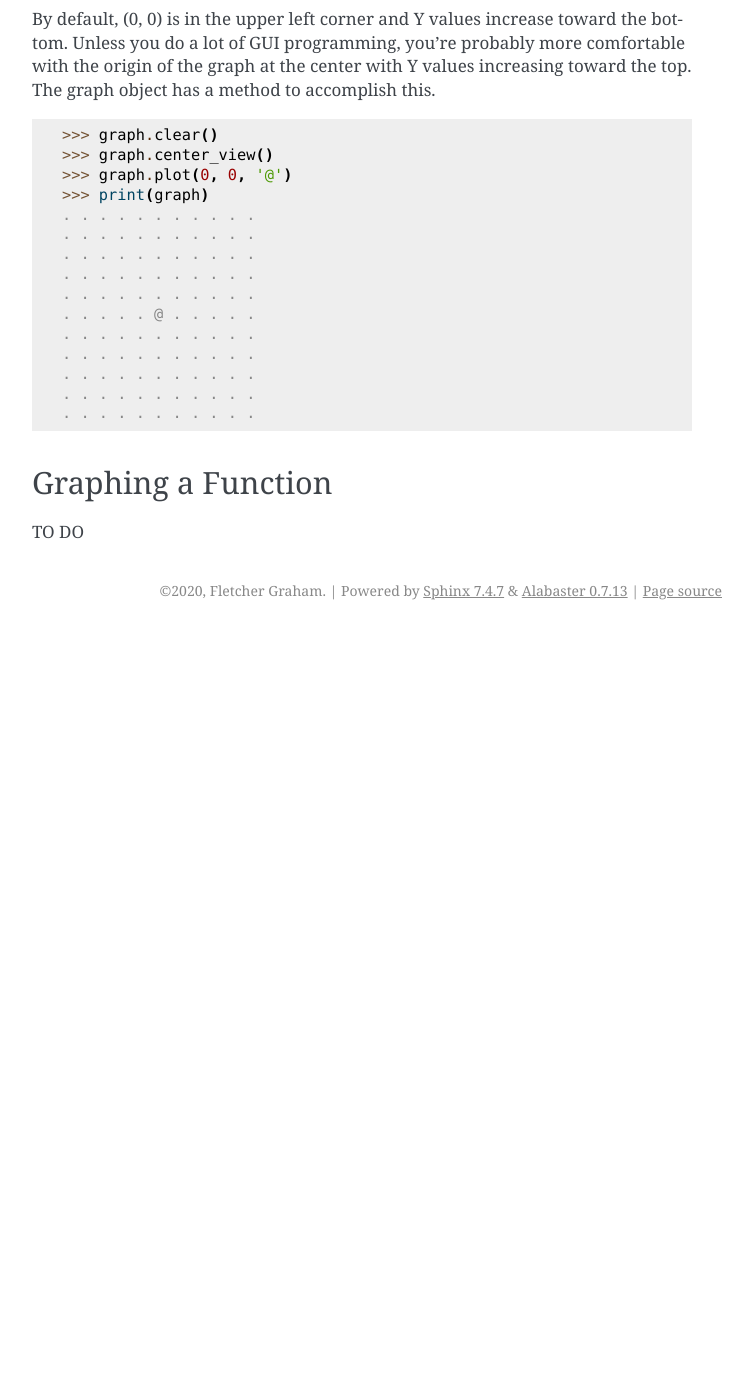
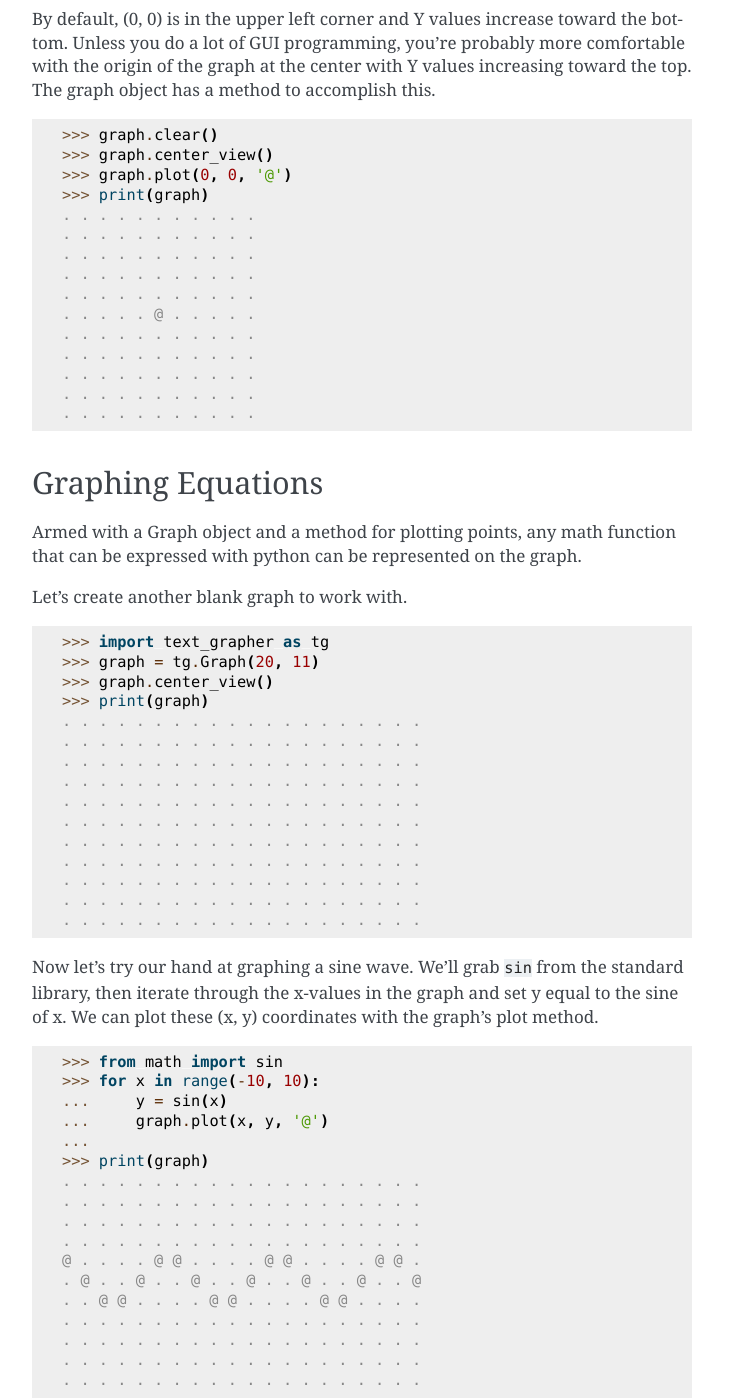
Before and after one commit to fletchgraham/text_grapher, a Sphinx documentation site: the page built from docs/source/getting_started.rst, in a window 1280 px wide and 1400 px high, scrolled down 1050 px. Shown: the whole window, without its empty margins (388-1141 px from the left). Built offline with Sphinx 7.4.7, drawn with Linux system fonts in a browser that asks for light colours; before the commit the page ends 1680 px from its top, so only the background shows below that; some of the changed text lies outside the part shown.

Commit message:
write a section about graphing equations

```diff
--- a/docs/source/getting_started.rst
+++ b/docs/source/getting_started.rst
@@ -70,8 +70,89 @@ toward the top. The graph object has a method to accomplish this.
 . . . . . . . . . . .
 . . . . . . . . . . .
 
-*******************
-Graphing a Function
-*******************
+******************
+Graphing Equations
+******************
 
-TO DO
+Armed with a Graph object and a method for plotting points,
+any math function that can be expressed with python can be
+represented on the graph.
+
+Let's create another blank graph to work with.
+
+>>> import text_grapher as tg
+>>> graph = tg.Graph(20, 11)
+>>> graph.center_view()
+>>> print(graph)
+. . . . . . . . . . . . . . . . . . . .
+. . . . . . . . . . . . . . . . . . . .
+. . . . . . . . . . . . . . . . . . . .
+. . . . . . . . . . . . . . . . . . . .
+. . . . . . . . . . . . . . . . . . . .
+. . . . . . . . . . . . . . . . . . . .
+. . . . . . . . . . . . . . . . . . . .
+. . . . . . . . . . . . . . . . . . . .
+. . . . . . . . . . . . . . . . . . . .
+. . . . . . . . . . . . . . . . . . . .
+. . . . . . . . . . . . . . . . . . . .
+
+Now let's try our hand at graphing a sine wave. We'll grab ``sin``
+from the standard library, then iterate through the x-values in the graph
+and set y equal to the sine of x. We can plot these (x, y) coordinates with
+the graph's plot method.
+
+>>> from math import sin
+>>> for x in range(-10, 10):
+...     y = sin(x)
+...     graph.plot(x, y, '@')
+...
+>>> print(graph)
+. . . . . . . . . . . . . . . . . . . .
+. . . . . . . . . . . . . . . . . . . .
+. . . . . . . . . . . . . . . . . . . .
+. . . . . . . . . . . . . . . . . . . .
+@ . . . . @ @ . . . . @ @ . . . . @ @ .
+. @ . . @ . . @ . . @ . . @ . . @ . . @
+. . @ @ . . . . @ @ . . . . @ @ . . . .
+. . . . . . . . . . . . . . . . . . . .
+. . . . . . . . . . . . . . . . . . . .
+. . . . . . . . . . . . . . . . . . . .
+. . . . . . . . . . . . . . . . . . . .
+
+Parametric Equations offer the ability to draw things like circles on the
+graph. With these, x and y values are both functions of some other parameter,
+often represented as ``t``.
+
+We'll go back to a square graph for this one.
+
+>>> from math import cos
+>>> graph = tg.Graph(11, 11)
+>>> graph.center_view()
+>>> for t in range(100):
+...     t *= 0.1
+...     y = sin(t) * 4
+...     x = cos(t) * 4
+...     graph.plot(x, y, '@')
+...
+>>> print(graph)
+. . . . . . . . . . .
+. . . @ @ @ @ @ . . .
+. . @ @ . . . @ @ . .
+. @ @ . . . . . @ @ .
+. @ . . . . . . . @ .
+. @ . . . . . . . @ .
+. @ . . . . . . . @ .
+. @ @ . . . . . @ @ .
+. . @ @ . . . @ @ . .
+. . . @ @ @ @ @ . . .
+. . . . . . . . . . .
+
+That's about as close to a circle as we can get at this resolution.
+
+When graphing parametric equations with text_grapher, it's a good idea to
+overestimate the range of t values you need, and underestimate the step size.
+Over-plotting like that ensures the shape is filled in on the graph. Too few
+t-values and our circle would look a bit sparse.
+
+That sums up the basics of working with the Graph object in text_grapher, in
+the next section you'll learn how to animate your graphs.
```
